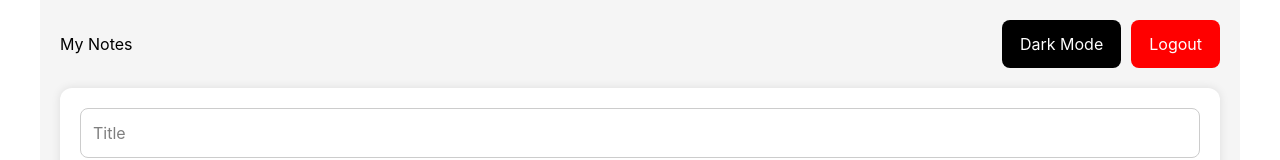
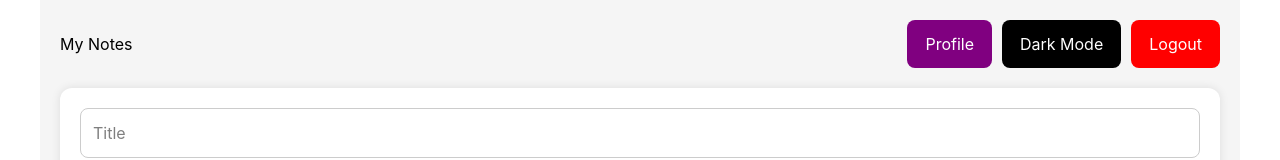
Before and after one commit to phatc541-tech/notes-app, a React (Vite) app in the folder client/: page / in a window 1280 px wide. Shown: the top 160 px of the page. Built offline with nearby package versions, Linux system fonts and the light colour scheme; no server answers.

Commit message:
add profile edit

```diff
--- a/client/src/pages/Home.jsx
+++ b/client/src/pages/Home.jsx
@@ -367,6 +367,40 @@ function Home() {
         </h1>
 
         <div>
+
+          {/* PROFILE */}
+
+          <button
+
+            onClick={() =>
+
+              navigate("/profile")
+
+            }
+
+            style={{
+
+              background: "purple",
+
+              color: "white",
+
+              border: "none",
+
+              padding: "12px 18px",
+
+              borderRadius: "8px",
+
+              marginRight: "10px",
+
+              cursor: "pointer"
+
+            }}
+
+          >
+
+            Profile
+
+          </button>
 
           {/* DARK MODE */}
 
```
